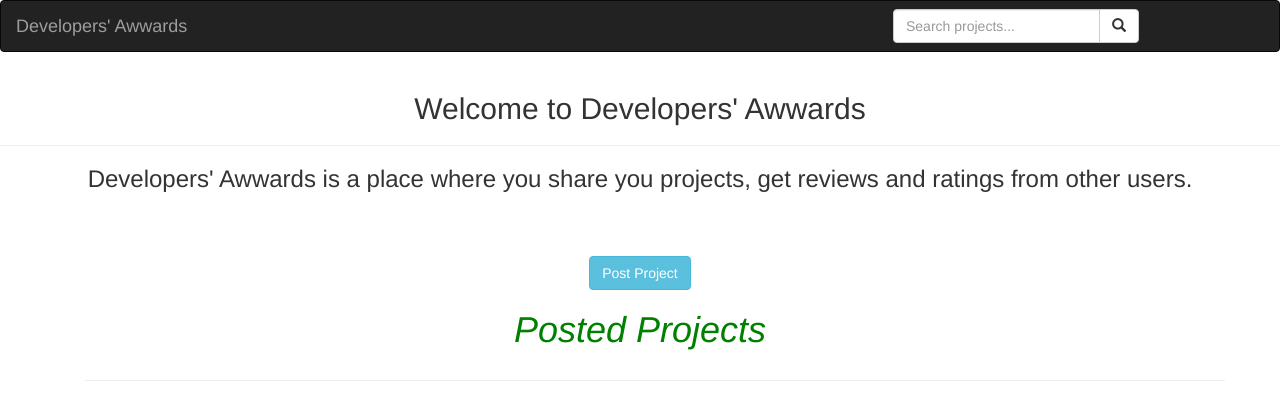
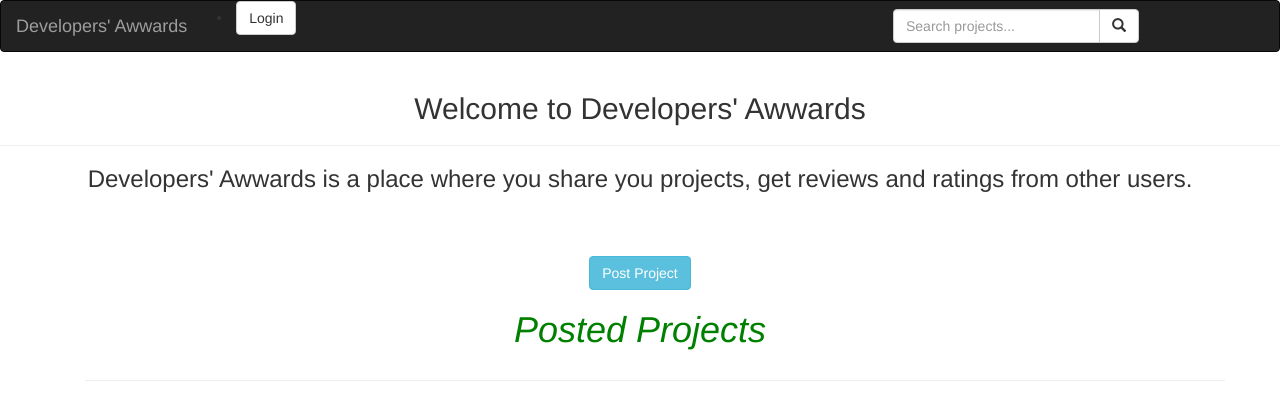
Before and after one commit to Vitalis-Kirui/Developers-Awwards, a Django app: page / in a window 1280 px wide. Shown: the top 420 px of the page. Run offline with Django 3.2, Linux system fonts and the light colour scheme; data that the repository does not hold is empty; some libraries are stand-ins or nearby versions.

Commit message:
updating navbar with a dropdown menu

```diff
--- a/awwards/urls.py
+++ b/awwards/urls.py
@@ -16,9 +16,11 @@ Including another URLconf
 from django.conf.urls import url,include
 from django.contrib import admin
 from django.urls import path
+from django.contrib.auth import views
 
 urlpatterns = [
     path('admin/', admin.site.urls),
     url(r'',include('awwardsApp.urls')),
     url(r'^accounts/', include('registration.backends.simple.urls')),
+    path(r'logout/', views.logout_then_login),
 ]
--- a/awwardsApp/templates/navbar.html
+++ b/awwardsApp/templates/navbar.html
@@ -30,6 +30,35 @@
                 </form>
             </div>
 
+            <div class="col-sm-6 col-md-6">
+                {% if user.is_authenticated %}
+                <ul>
+                    <li class="dropdown">
+                        <a href="#" class="dropdown-toggle btn btn-default" data-toggle="dropdown" role="button"
+                            aria-expanded="false">Account
+                            <span class="caret"></span>
+                        </a>
+                        <ul class="dropdown-menu" role="menu">
+                            <li>
+                                <a href="{%url 'index'%}">Home</a>
+                            </li>
+                            <li>
+                                <a href="/accounts/password/change">Change Password</a>
+                            </li>
+                            <li>
+                                <a href="/logout">Logout</a>
+                            </li>
+                        </ul>
+                    </li>
+                </ul>
+                {% else %}
+                <li>
+                    <a class='btn btn-default' href="/accounts/login">Login</a>
+                </li>
+
+                {% endif %}
+            </div>
+
         </div>
     </nav>
 </body>
```
